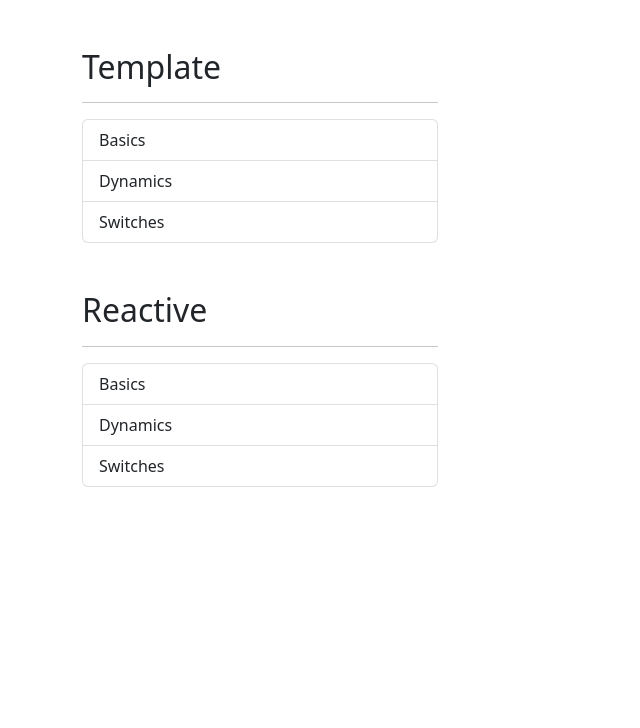
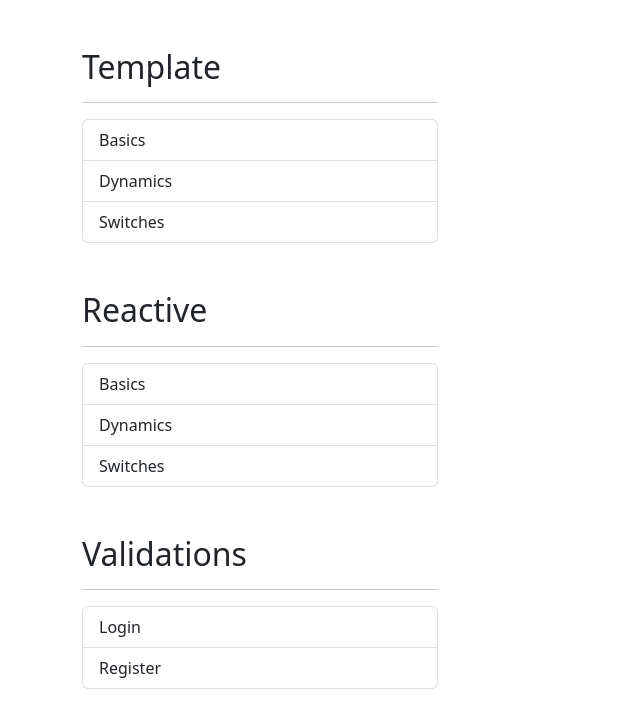
Before and after one commit to ivaan1992/forms_app, an Angular app: page / in a window 1280 px wide. Shown: the top 728 px of the page, without its empty margins (0-640 px from the left). Built offline with nearby package versions, Linux system fonts and the light colour scheme.

Commit message:
Create login and register sections & lazy loads

```diff
--- a/src/app/app-routing.module.ts
+++ b/src/app/app-routing.module.ts
@@ -9,7 +9,11 @@
   {
     path: 'template',
     loadChildren: () => import( './template/template.module' ).then ( m => m.TemplateModule )
-  }
+  },
+  {
+    path: 'auth',
+    loadChildren: () => import( './auth/auth.module' ).then ( m => m.AuthModule )
+  },
 ];
 
 @NgModule({
--- /dev/null
+++ b/src/app/auth/pages/login/login.component.html
@@ -0,0 +1 @@
+<p>login works!</p>
--- /dev/null
+++ b/src/app/auth/pages/login/login.component.ts
@@ -0,0 +1,15 @@
+import { Component, OnInit } from '@angular/core';
+
+@Component({
+  selector: 'app-login',
+  templateUrl: './login.component.html',
+  styleUrls: []
+})
+export class LoginComponent implements OnInit {
+
+  constructor() { }
+
+  ngOnInit(): void {
+  }
+
+}
--- /dev/null
+++ b/src/app/auth/pages/register/register.component.html
@@ -0,0 +1 @@
+<p>register works!</p>
--- /dev/null
+++ b/src/app/auth/pages/register/register.component.ts
@@ -0,0 +1,15 @@
+import { Component, OnInit } from '@angular/core';
+
+@Component({
+  selector: 'app-register',
+  templateUrl: './register.component.html',
+  styleUrls: []
+})
+export class RegisterComponent implements OnInit {
+
+  constructor() { }
+
+  ngOnInit(): void {
+  }
+
+}
--- a/src/app/shared/sidemenu/sidemenu.component.html
+++ b/src/app/shared/sidemenu/sidemenu.component.html
@@ -26,3 +26,18 @@
   </li>
 
 </ul>
+
+
+<h2 class="mt-5">Validations</h2>
+<hr>
+<ul class="list-group">
+
+  <li *ngFor="let item of authMenu"
+      class="list-group-item"
+      [routerLink]="[ item.route ]"
+      routerLinkActive="active">
+      {{ item.text }}
+
+  </li>
+
+</ul>
--- a/src/app/shared/sidemenu/sidemenu.component.ts
+++ b/src/app/shared/sidemenu/sidemenu.component.ts
@@ -46,6 +46,17 @@
     },
  ];
 
+ authMenu: MenuItem[] = [
+  {
+    text: 'Login',
+    route: './auth/login'
+  },
+  {
+    text: 'Register',
+    route: './auth/register'
+  },
+ ]
+
 
 
 
```
Also changed, not shown: src/app/auth/auth-routing.module.ts (added, +32 -0 lines), src/app/auth/auth.module.ts (added, +22 -0 lines).
